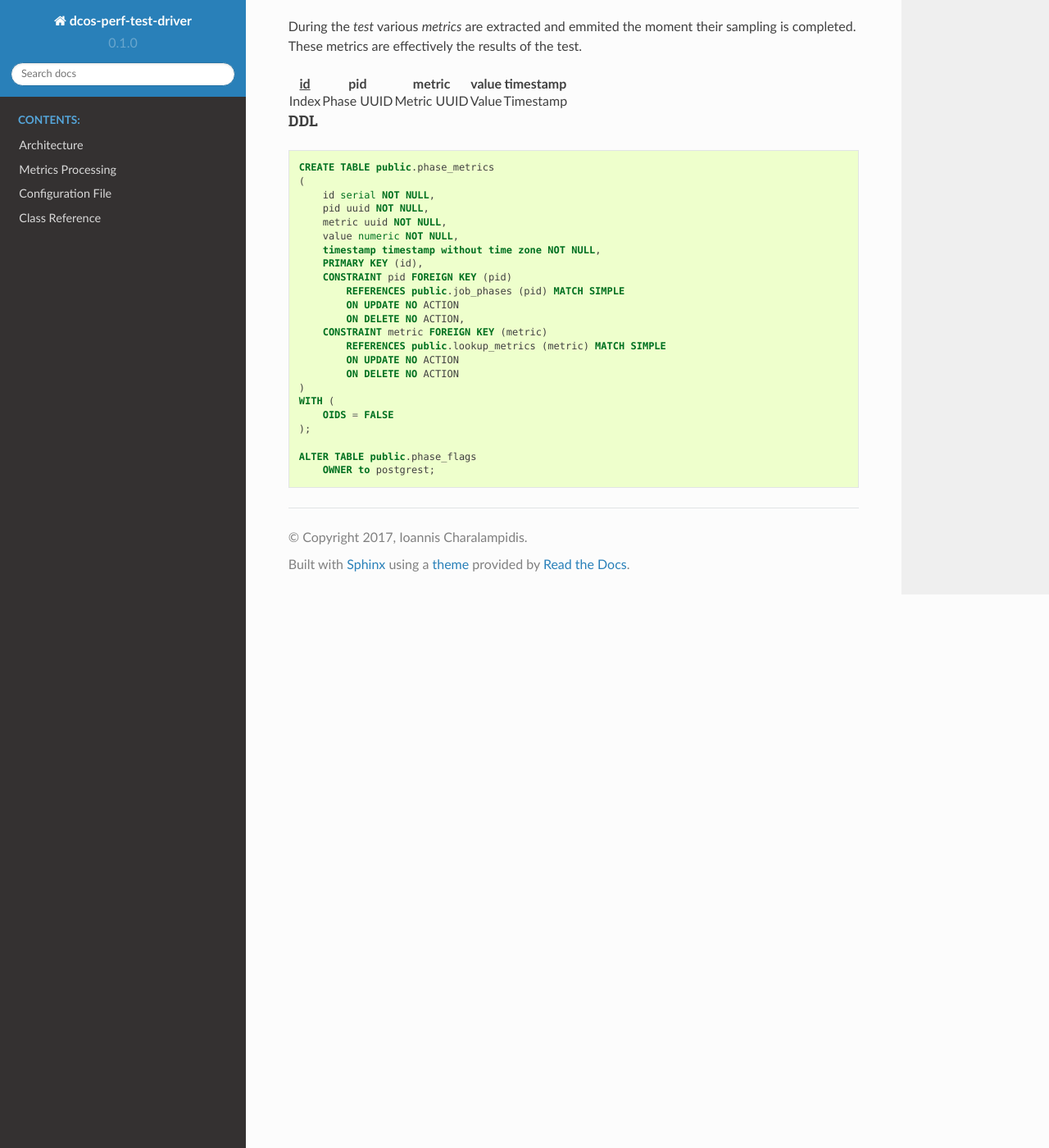
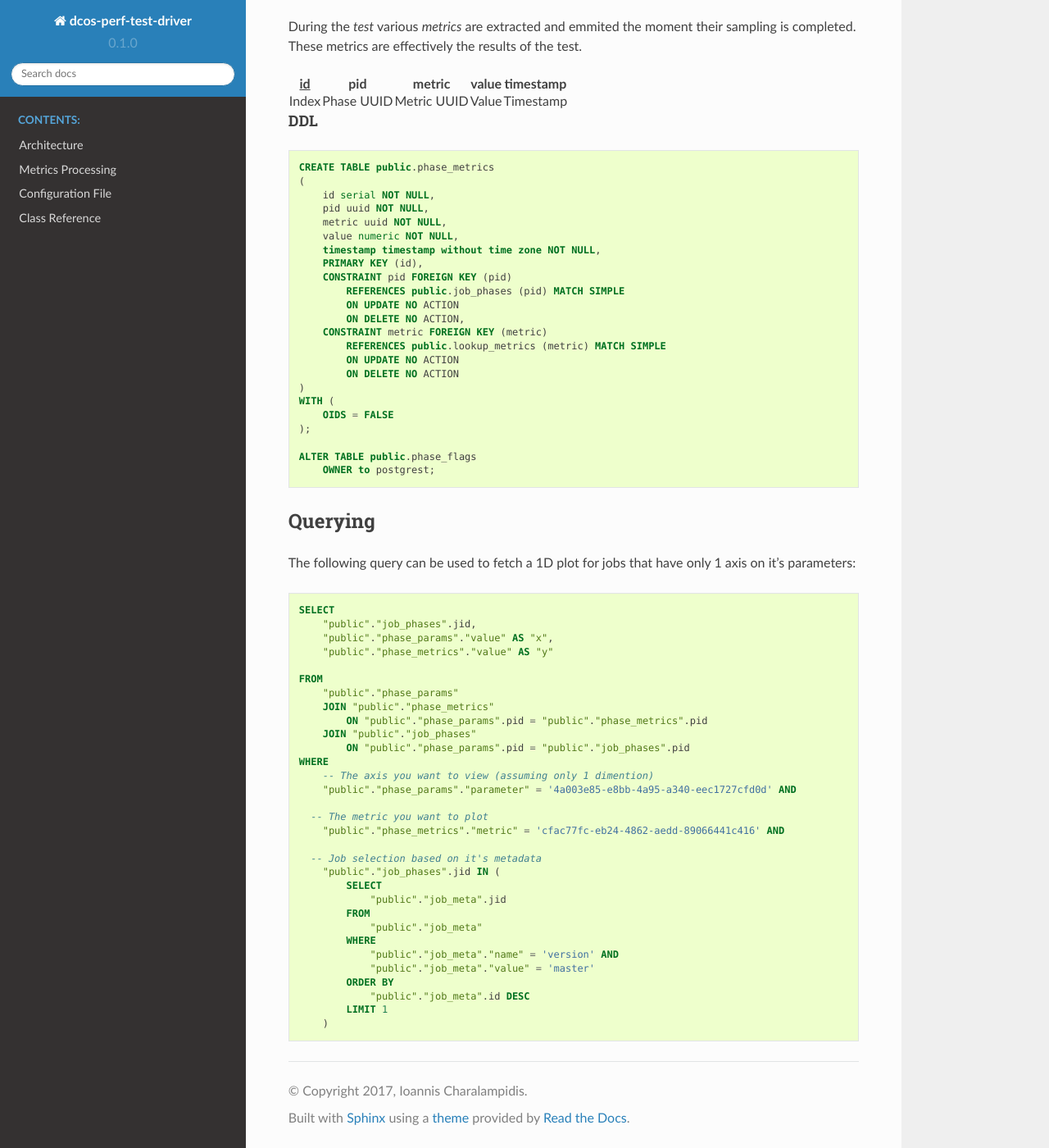
Before and after one commit to mesosphere/dcos-perf-test-driver, a Sphinx documentation site: the page built from docs/source/general/Schema.md, in a window 1280 px wide and 1400 px high, scrolled down 4391 px. Shown: the whole window at 82% size. Built offline with Sphinx 7.4.7 and the Read the Docs theme 2.0.0, drawn with Linux system fonts in a browser that asks for light colours; formulas are drawn with MathJax 3.

Commit message:
fix(reporter.postgrest): fixing postgrest reporter

````diff
--- a/docs/source/general/Schema.md
+++ b/docs/source/general/Schema.md
@@ -345,3 +345,41 @@ WITH (
 ALTER TABLE public.phase_flags
     OWNER to postgrest;
 ```
+
+## Querying
+
+The following query can be used to fetch a 1D plot for jobs that have only 1 axis on it's parameters:
+
+```sql
+SELECT
+    "public"."job_phases".jid,
+    "public"."phase_params"."value" AS "x",
+    "public"."phase_metrics"."value" AS "y"
+
+FROM
+    "public"."phase_params"
+    JOIN "public"."phase_metrics"
+        ON "public"."phase_params".pid = "public"."phase_metrics".pid
+    JOIN "public"."job_phases"
+        ON "public"."phase_params".pid = "public"."job_phases".pid
+WHERE
+    -- The axis you want to view (assuming only 1 dimention)
+    "public"."phase_params"."parameter" = '4a003e85-e8bb-4a95-a340-eec1727cfd0d' AND
+
+  -- The metric you want to plot
+    "public"."phase_metrics"."metric" = 'cfac77fc-eb24-4862-aedd-89066441c416' AND
+
+  -- Job selection based on it's metadata
+    "public"."job_phases".jid IN (
+        SELECT
+            "public"."job_meta".jid
+        FROM
+            "public"."job_meta"
+        WHERE
+            "public"."job_meta"."name" = 'version' AND
+            "public"."job_meta"."value" = 'master'
+        ORDER BY
+            "public"."job_meta".id DESC
+        LIMIT 1
+    )
+```
````
Also changed, not shown: 1 other file.
